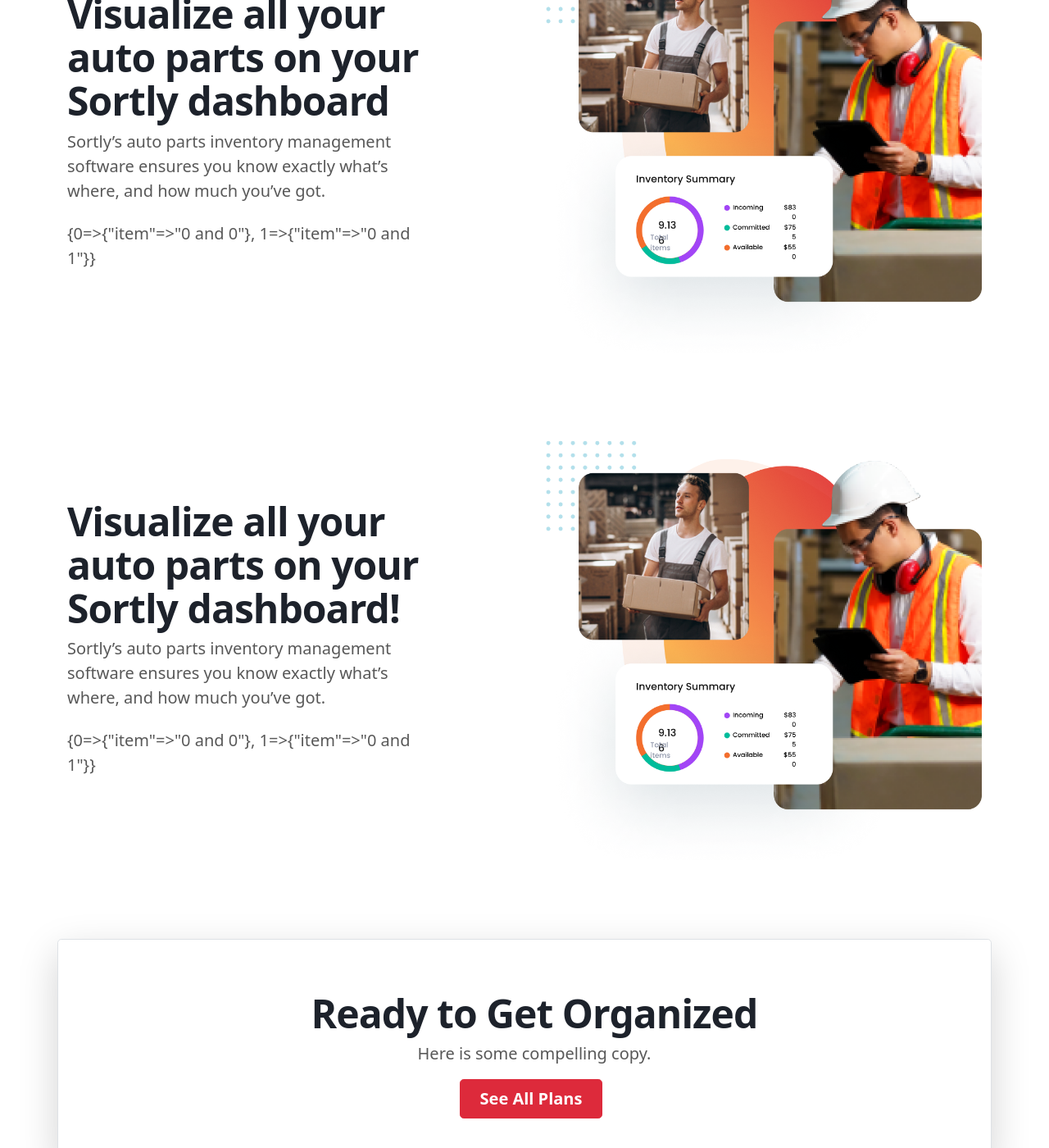
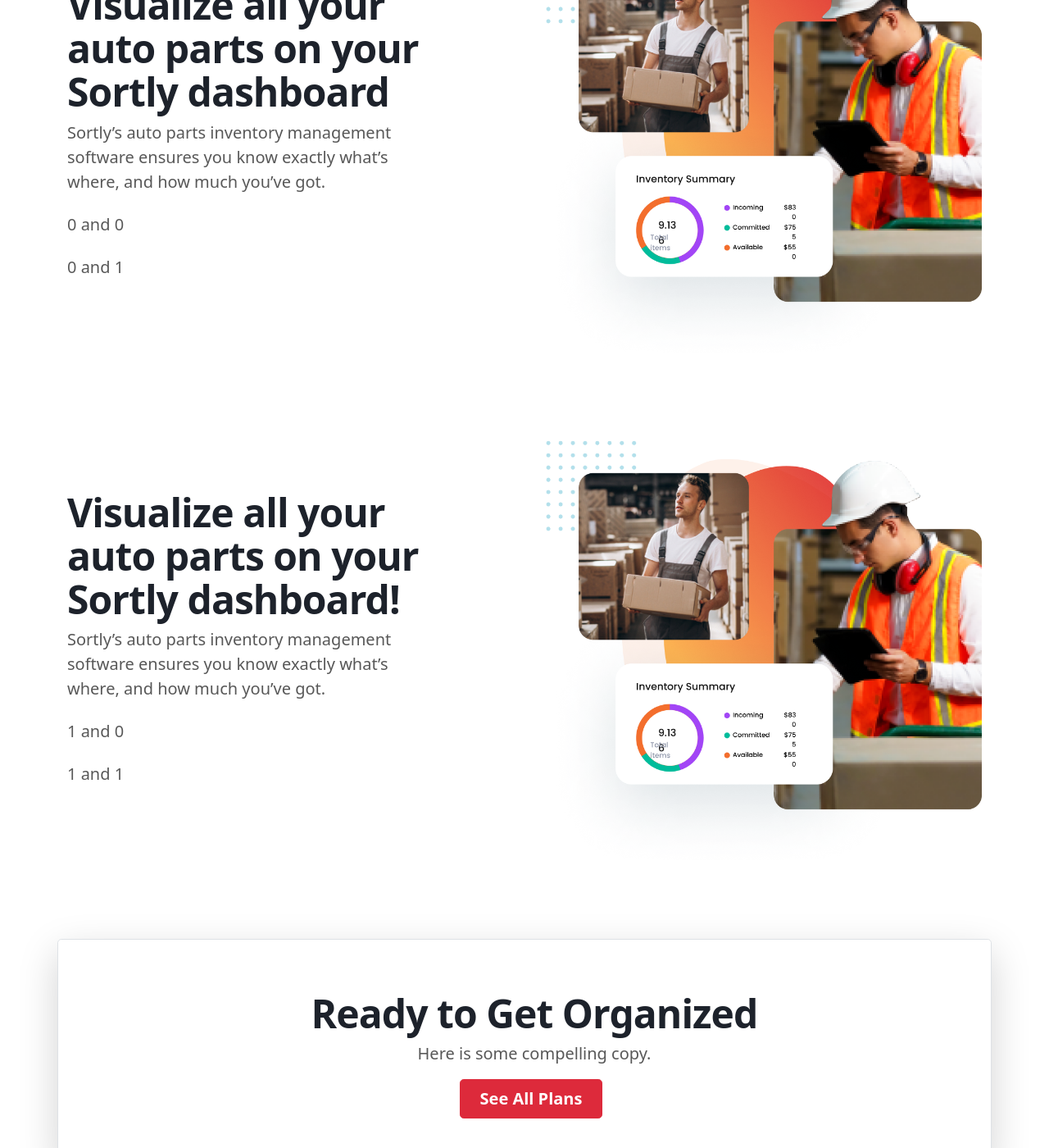
Before and after one commit to benboomersortly/sortly-jekyll, a Jekyll site: the page built from solutions-child/index.html, in a window 1280 px wide and 1400 px high, scrolled down 1322 px. Shown: the whole window at 82% size. Built offline with Jekyll 4.4.1, drawn with Linux system fonts in a browser that asks for light colours.

Commit message:
Feature controller

```diff
--- a/_data/solutions-child/controller.yml
+++ b/_data/solutions-child/controller.yml
@@ -23,6 +23,6 @@
       sub: "Sortly’s auto parts inventory management software ensures you know exactly what’s where, and how much you’ve got."
       bullets:
         0:
-          item: "0 and 0"
+          item: "1 and 0"
         1:
-          item: "0 and 1"
+          item: "1 and 1"
--- a/_includes/solutions-child/features.html
+++ b/_includes/solutions-child/features.html
@@ -9,11 +9,13 @@
                 </p>
         <div class="row">
         <div class="col-12">
-            <div class="d-flex">
-            <p class="feature-bullets">
-                {{thing[1].bullets}}
-            </p>
-            </div>
+            {% for feature-bullet-list in thing[1].bullets %}
+                <div class="d-flex">
+                <p class="feature-bullets">
+                {{feature-bullet-list[1].item}}
+                </p>
+                </div>
+            {% endfor %}
         </div>
         </div>
     </div>
```
